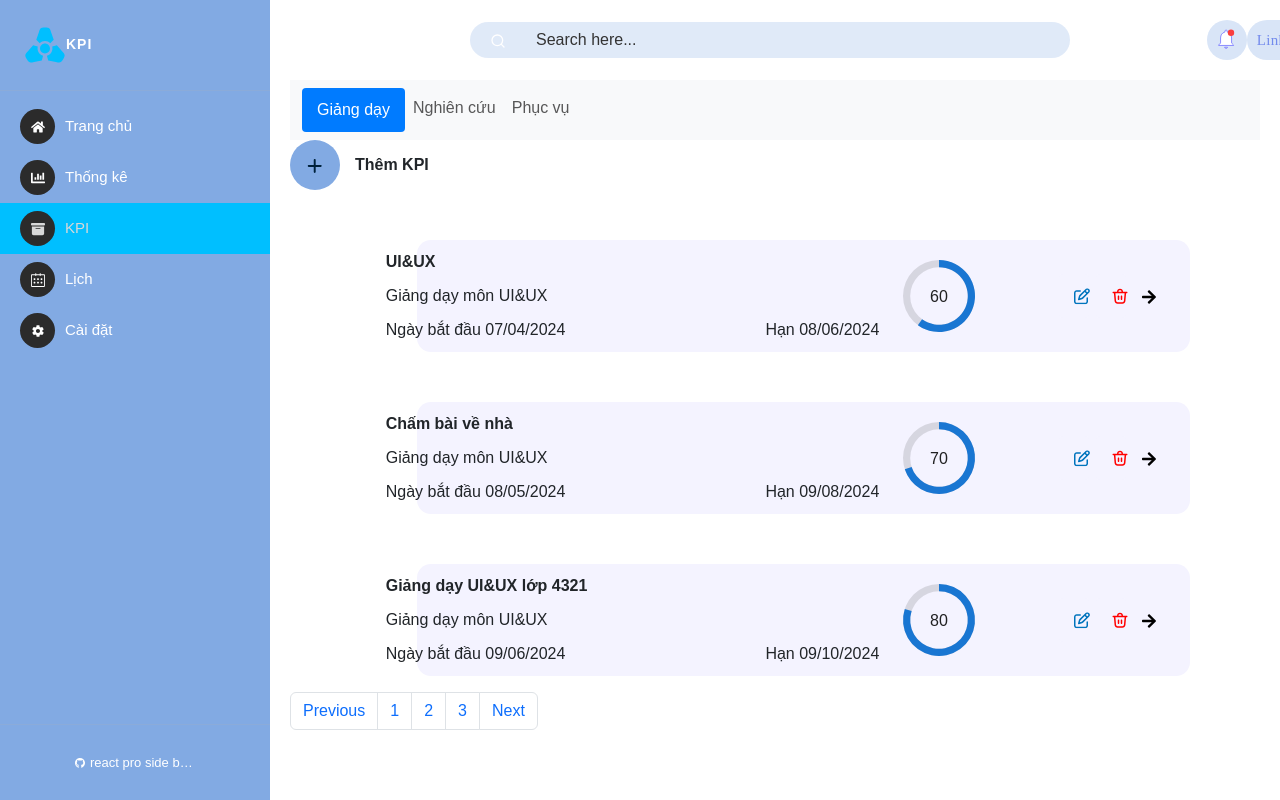
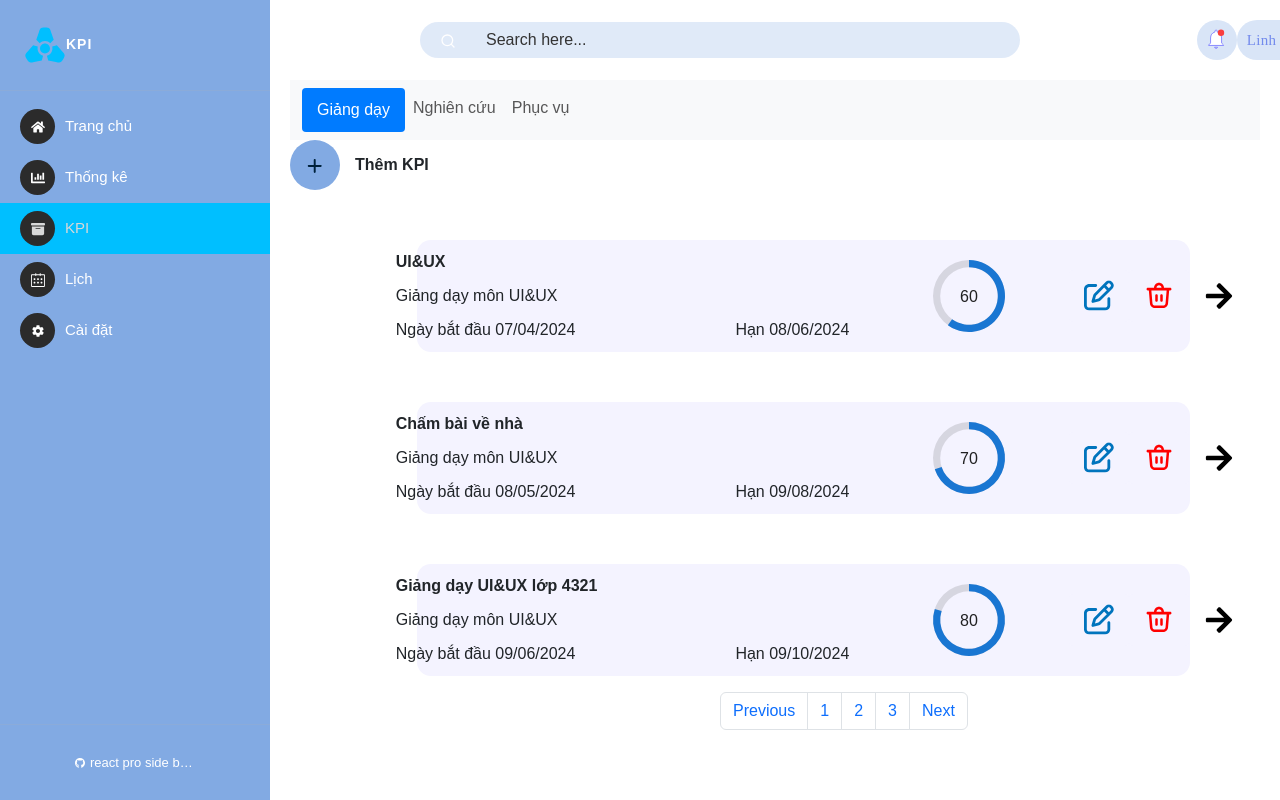
Before and after one commit to iaht211/UIUX-2023.2, a React (Create React App) app: page /kpi/giangday in a window 1280 px wide. Built offline with nearby package versions, Linux system fonts and the light colour scheme.

Commit message:
fix kpi web

```diff
--- a/src/components/KPI/ItemKPI.js
+++ b/src/components/KPI/ItemKPI.js
@@ -66,7 +66,7 @@ const ItemKPI = ({ item, onRemove, onEdit }) => {
                         <img src={delete_task_kpi} />
                     </button>
                     <button className='navigate-button-kpi' onClick={handleClick} style={{ color: 'black' }}>
-                        <FaArrowRight />
+                        <FaArrowRight style={{width:'30px', height:'30px'}}/>
                     </button>
                 </div>
             </div>
--- a/src/components/KPI/ItemKPI.scss
+++ b/src/components/KPI/ItemKPI.scss
@@ -76,7 +76,7 @@ ul {
 
         .time {
             display: flex;
-            gap: 200px;
+
 
             @include mobile {
                 gap: 23px;
@@ -84,6 +84,7 @@ ul {
             }
 
             .start {
+                margin-right: 160px;
                 @include mobile {
                     display: flex;
                     width: 171px;
@@ -100,6 +101,7 @@ ul {
             }
 
             .deadline {
+                margin-right: 20px;
                 @include mobile {
                     display: flex;
                     flex-direction: column;
@@ -117,8 +119,7 @@ ul {
         display: flex;
 
         .chart {
-            // width: 120px;
-            margin-right: 60px;
+            margin: 0px 40px;
 
             @include mobile {
                 margin-right: 0px;
@@ -131,13 +132,17 @@ ul {
                 @include mobile {
                     width: 80px;
                 }
+
+                .css-1u0jhsc-MuiGauge-container>svg {
+                    margin: 0px;
+                }
             }
         }
 
         .edit-delete-button {
             display: inline-flex;
-    align-items: center;
-    justify-content: center;
+            align-items: center;
+            justify-content: center;
 
             @include mobile {
                 width: 55px;
@@ -148,22 +153,21 @@ ul {
 
             .edit-button-kpi {
                 background-color: #F4F3FF;
-                border: none;
-                margin-right: 7px;
-                width: 24px;
-                // height: 24px;
+
 
                 @include mobile {
                     width: 10px;
                     height: 100%;
+                }
+
+                img {
+                    width: 30px;
                 }
             }
 
             .delete-button-kpi {
                 border: none;
                 background-color: #F4F3FF;
-                width: 24px;
-                // height: 24px;
 
                 @include mobile {
                     width: 10px;
@@ -171,16 +175,13 @@ ul {
                     margin-left: -6px;
                     margin-right: 12px;
                 }
+                img {
+                    width: 30px;
+                }
             }
 
             .navigate-button-kpi {
-                // display: inline-flex;
-                // align-items: center;
-                // justify-content: center;
                 width: 40px;
-                // padding: 0;
-                // margin: 0;
-                // border: none;
                 background-color: transparent;
                 cursor: pointer;
 
@@ -188,6 +189,7 @@ ul {
                     font-size: 24px;
                     color: currentColor;
                 }
+
             }
 
 
--- a/src/components/KPI/Pagnination.js
+++ b/src/components/KPI/Pagnination.js
@@ -2,7 +2,7 @@ const Pagnination = () => {
     return (
         <>
             <nav aria-label="Page navigation example">
-                <ul class="pagination">
+                <ul class="pagination" style={{marginLeft: '430px'}}>
                     <li class="page-item"><a class="page-link" href="#">Previous</a></li>
                     <li class="page-item"><a class="page-link" href="#">1</a></li>
                     <li class="page-item"><a class="page-link" href="#">2</a></li>
--- a/src/components/NavBar/NavBar.scss
+++ b/src/components/NavBar/NavBar.scss
@@ -8,8 +8,7 @@ $mobile-width: 480;
 
 
 .navbar-content {
-    width: 1000px;
-    margin-left: 120px;
+    width: 100%;
 
     @include mobile {
         margin-bottom: 20px;
@@ -21,7 +20,7 @@ $mobile-width: 480;
         align-items: center;
         justify-content: space-between;
         padding: 20px;
-        width: 1000px;
+        width: 1110px;
 
         @include mobile {
             width: 414px;
@@ -33,15 +32,11 @@ $mobile-width: 480;
             align-items: center;
             background-color: #D9E5F7;
             width: 600px;
-            /* Increased width */
             height: 36px;
-            /* Increased height */
             border-radius: 25px;
-            /* Rounded corners */
             opacity: 0.8;
-            /* Slightly increased opacity */
             padding: 0 20px;
-            margin-left: 40px;
+            margin-left: 110px;
 
             @include mobile {
                 height: 30px;
@@ -107,4 +102,8 @@ $mobile-width: 480;
             }
         }
     }
+
+    .button {
+        padding-left: 10px;
+    }
 }
```
